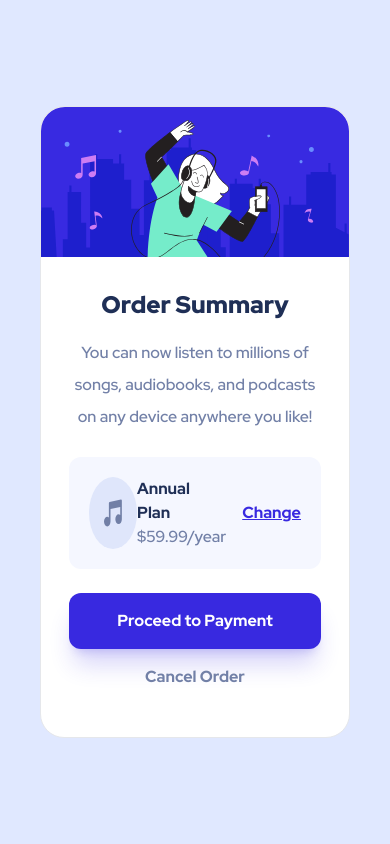
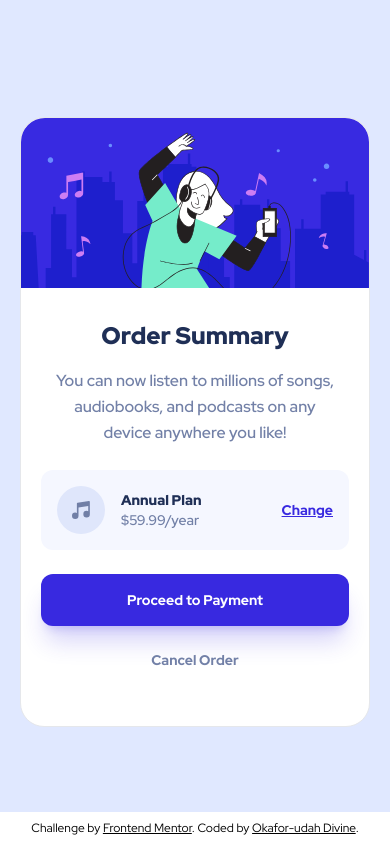
Before and after one commit to Deeokafor/fm-order-summary-component-main, a website: page index.html in a window 390 px wide. Drawn offline with Linux system fonts and the light colour scheme.

Commit message:
finetuned mobile ui

```diff
--- a/index.html
+++ b/index.html
@@ -8,16 +8,16 @@
   <link rel="stylesheet" href="./assets/custom.css">
   <title>Frontend Mentor | Order summary card</title>
 </head>
-<body class="tw-flex tw-justify-center tw-items-center tw-min-h-screen tw-p-10 tw-bg-os-pb">
+<body class="tw-flex tw-justify-center tw-items-center tw-min-h-screen tw-py-10 tw-px-5 tw-bg-os-pb lg:tw-bg-[url('../assets/images/pattern-background-desktop.svg')] tw-bg-no-repeat tw-bg-contain tw-text-sm">
   <main class="tw-rounded-3xl tw-w-96 tw-border tw-bg-white">
     <div class="tw-rounded-t-3xl tw-overflow-clip">
       <img src="./assets/images/illustration-hero.svg" alt="">
     </div>
-    <div class="tw-py-8 tw-px-7">
+    <div class="tw-py-8 tw-px-5">
       <div class="tw-text-center tw-text-2xl">
         <!-- summary -->
         <h1 class="tw-font-black tw-mb-4 tw-text-os-dkb">Order Summary</h1>
-        <p class="tw-text-[16px] tw-text-os-db tw-font-medium tw-break-before-page">
+        <p class="tw-text-[16px] tw-text-os-db tw-font-medium tw-break-before-page tw-px-2 tw-leading-relaxed">
           You can now listen to millions of songs, audiobooks, and podcasts on any
           device anywhere you like!
         </p>
@@ -25,26 +25,26 @@
       </div>
 
       <!-- plans -->
-      <div class="tw-bg-os-vpb tw-rounded-xl tw-my-6 tw-p-5 tw-flex tw-justify-between tw-font-bold">
-        <div class="tw-flex tw-w-7/12 tw-justify-between">
-          <img src="./assets/images/icon-music.svg" alt="">
-          <div class="">
-            <h2 class="tw-text-os-dkb">Annual Plan</h2>
+      <div class="tw-bg-os-vpb tw-rounded-xl tw-my-6 tw-py-5 tw-px-4 tw-flex tw-justify-between tw-font-bold tw-h-20">
+        <div class="tw-flex tw-w-8/12 tw-justify-start tw-items-center">
+          <img src="./assets/images/icon-music.svg" alt="" class="">
+          <div class="tw-ml-4 lg:tw-ml-8">
+            <h2 class="tw-text-os-dkb tw-font-black">Annual Plan</h2>
             <div class="tw-font-medium tw-text-os-db">$59.99/year</div>
           </div>
         </div>
-        <button class="tw-text-os-bb tw-underline tw-underline-offset- active:tw-text-os-bb/70 active:tw-no-underline">Change</button>
+        <button class="tw-text-os-bb tw-underline tw-underline-offset- active:tw-text-os-bb/70 active:tw-no-underline tw-transition-general">Change</button>
       </div>
       <!-- plans -->
 
-      <button type="submit" class="tw-block tw-bg-os-bb tw-text-white tw-py-4 tw-font-bold tw-rounded-xl tw-w-full tw-drop-shadow-s tw-shadow-os-bb/20 tw-shadow-xl active:tw-bg-os-bb/70">Proceed to Payment</button>
-      <button type="reset" class="tw-block tw-p-4 tw-rounded-xl tw-w-full tw-font-bold tw-text-os-db active:tw-text-os-dkb">Cancel Order</button>
+      <button type="submit" class="tw-block tw-bg-os-bb tw-text-white tw-py-4 tw-font-bold tw-rounded-xl tw-w-full tw-drop-shadow-s tw-shadow-os-bb/20 tw-shadow-xl active:tw-bg-os-bb/70 tw-transition-general">Proceed to Payment</button>
+      <button type="reset" class="tw-block tw-p-6 tw-rounded-xl tw-w-full tw-font-bold tw-text-os-db active:tw-text-os-dkb tw-transition-general">Cancel Order</button>
     </div>
   </main>
 
-  <!-- <div class="attribution">
-    Challenge by <a href="https://www.frontendmentor.io?ref=challenge" target="_blank">Frontend Mentor</a>.
-    Coded by <a href="#">Your Name Here</a>.
-  </div> -->
+  <div class="tw-fixed tw-bottom-0 tw-text-center tw-py-2 tw-w-full tw-bg-white tw-mt-5 tw-text-xs">
+    Challenge by <a href="https://www.frontendmentor.io?ref=challenge" target="_blank" class="tw-underline">Frontend Mentor</a>.
+    Coded by <a href="#" class="tw-underline">Okafor-udah Divine</a>.
+  </div>
 </body>
 </html>
--- a/tailwind.css
+++ b/tailwind.css
@@ -1,3 +1,9 @@
 @tailwind base;
 @tailwind utilities;
 @tailwind components;
+
+@layer components {
+    .transition-general {
+        @apply tw-transition-all tw-duration-1000
+    }
+}
```
Also changed, not shown: assets/main.css.
